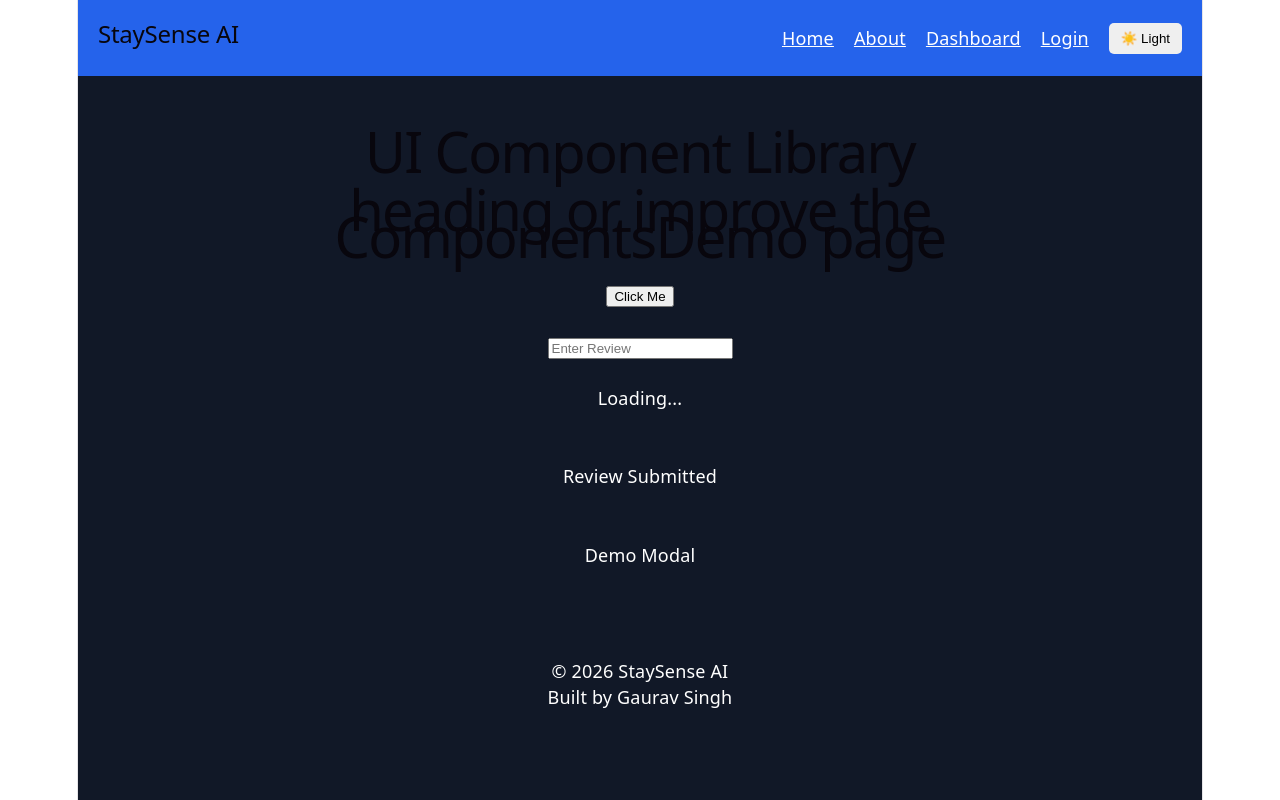
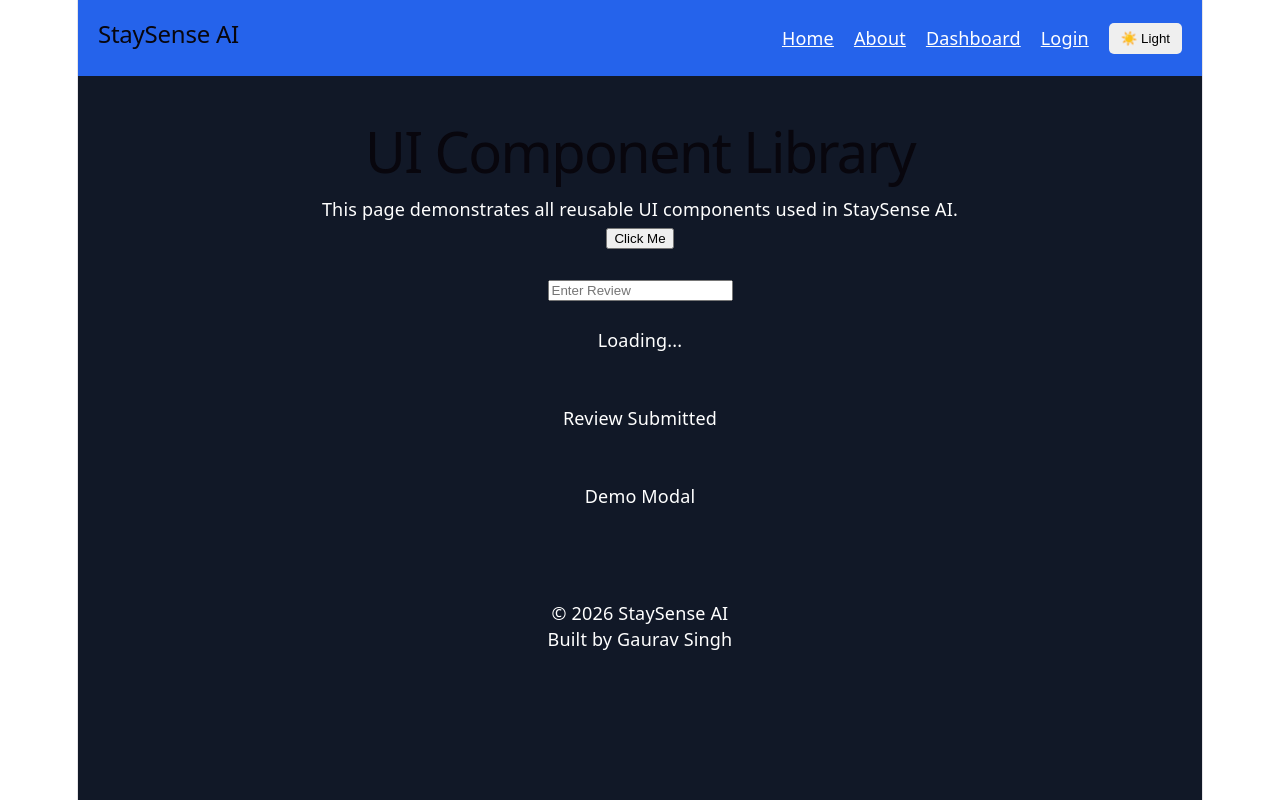
Before and after one commit to GauravSingh2202/staysense-ai, a React (Vite) app: page /components in a window 1280 px wide. Built offline with nearby package versions, Linux system fonts and the light colour scheme.

Commit message:
feat: create component showcase page

```diff
--- a/src/pages/ComponentsDemo.jsx
+++ b/src/pages/ComponentsDemo.jsx
@@ -19,7 +19,9 @@ function ComponentsDemo({ darkMode, setDarkMode }) {
 
    <div style={{ padding: "30px" }}>
     <h1>UI Component Library</h1>
-    <h1>heading or improve the ComponentsDemo page</h1>
+    <p>
+  This page demonstrates all reusable UI components used in StaySense AI.
+</p>
     <Button text="Click Me" />
 
     <br /><br />
```
